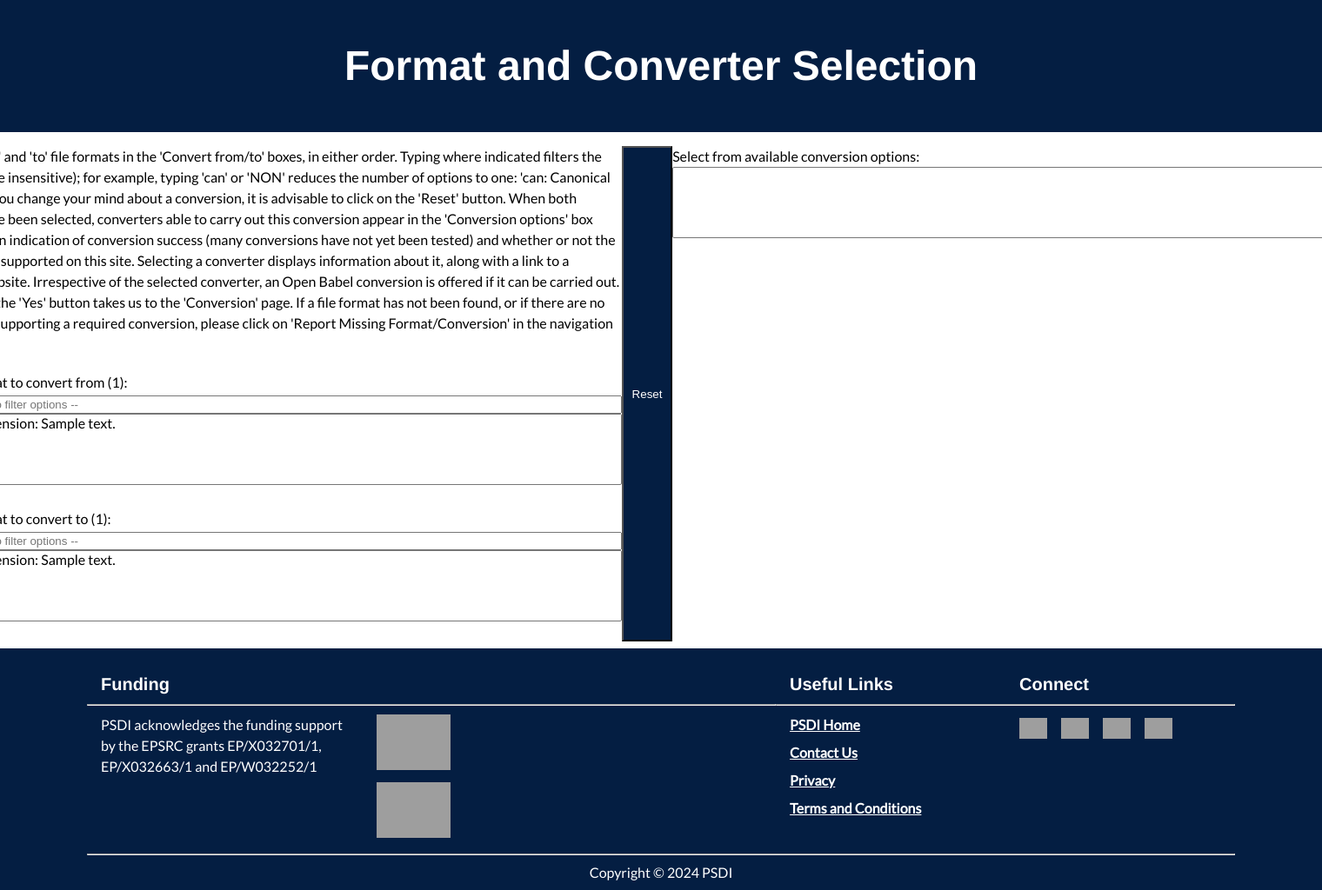
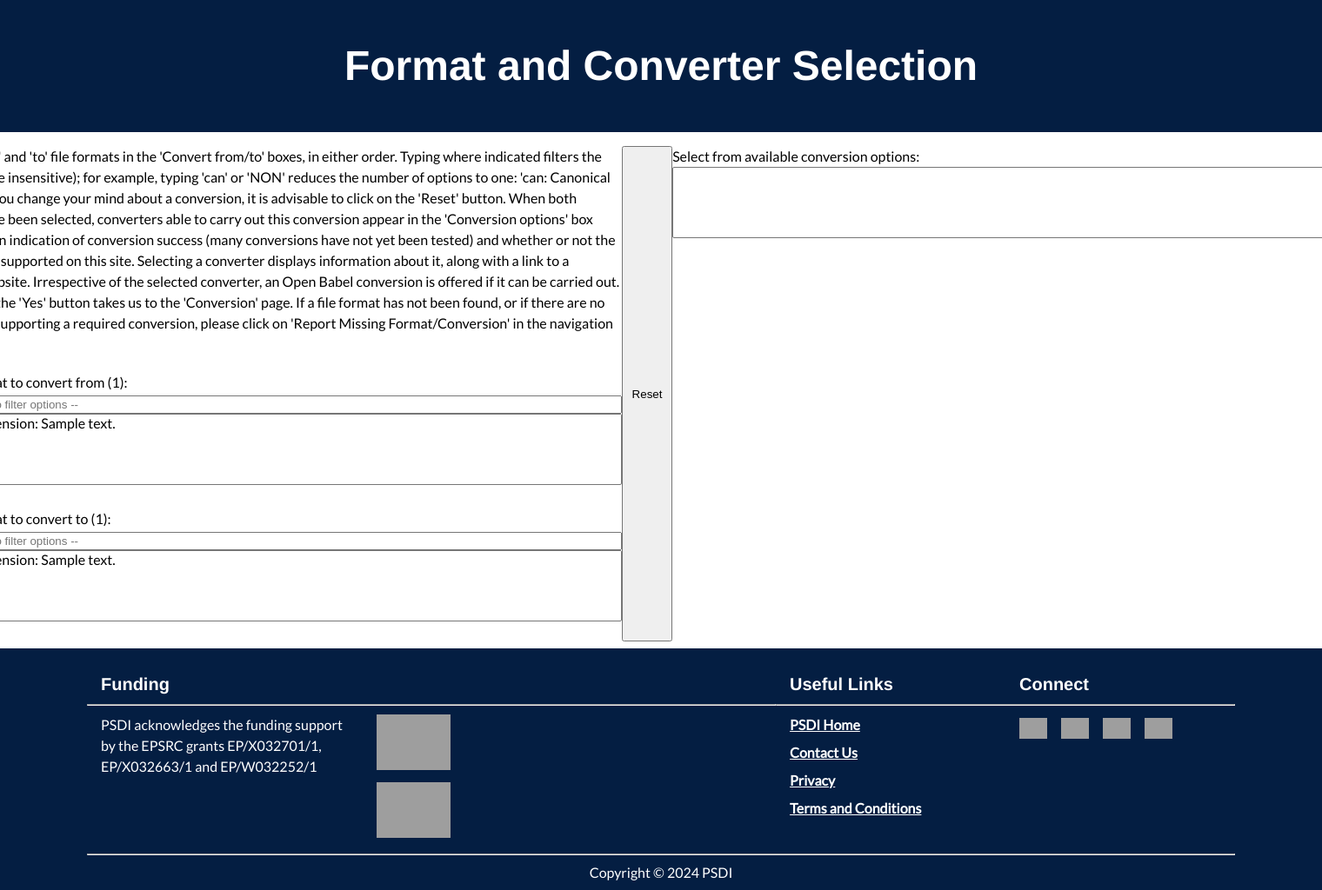
Before and after one commit to PSDI-UK/psdi-data-conversion, a Flask app: page / in a window 1520 px wide; the page is wider, and only the part inside the window is pictured. Shown: the part 16-1040 px from the top of that part at 87% size. Run offline with Flask 3, Linux system fonts and the light colour scheme; a database or web service that is not in the repository returns one stand-in record (values such as "Sample title"); lists and menus that the app fills with data are empty; some libraries are stand-ins or nearby versions; grey boxes are pictures that could not be loaded.

Commit message:
Clean up style sheet

```diff
--- a/static/styles/format.css
+++ b/static/styles/format.css
@@ -646,7 +646,7 @@ form {
   padding-left: 0.125rem;
 }
 
-/* 850px width for some select boxes for accessibility purposes. */
+/* 50rem width for some select boxes for accessibility purposes. */
 #fromList,
 #toList,
 #formatList,
@@ -657,13 +657,13 @@ form {
   width: 50rem;
 }
 
-/* 420px width for the report type select box. */
+/* 25rem width for the report type select box. */
 #reason {
   width: 25rem;
 }
 
-/* Width of select box begins to reduce at 530px. */
-@media (max-width: 530px) {
+/* Width of select box begins to reduce at 25rem. */
+@media (max-width: 25rem) {
   #reason {
     width: 100%
   }
@@ -685,17 +685,6 @@ form {
   display: block
 }
 
-/* Dark blue background and light grey text for buttons. */
-#uploadButton,
-#resetButton,
-#resetButton2,
-#yesButton,
-#reportButton,
-#applyButton {
-  background-color: var(--ifm-color-primary);
-  color           : var(--psdi-light-text-color-body);
-}
-
 /* Upload button (Convert) initially greyed out.*/
 #uploadButton {
   background-color: var(--psdi-bg-color-secondary);
@@ -708,7 +697,7 @@ form {
 #searchFrom,
 #missingFormat,
 #searchFormats {
-  color: #011e41;
+  color: var(--ifm-color-primary);
   width: 50rem;
 }
 
@@ -725,7 +714,7 @@ form {
   }
 }
 
-/* Width of text boxes begins to reduce at 950px. */
+/* Width of text boxes begins to reduce at 50rem. */
 @media (max-width: 50rem) {
 
   #searchFrom,
@@ -791,8 +780,8 @@ select#dark-background {
   grid-template-columns: 1fr 1fr
 }
 
-/* Select label/elements are stacked at <= 800px. */
-@media (max-width: 800px) {
+/* Select label/elements are stacked at <= 50rem. */
+@media (max-width: 50rem) {
   .selGrid {
     grid-template-columns: auto
   }
@@ -806,15 +795,15 @@ select#dark-background {
     /* top right bottom left */
 }
 
-/* Logo and navigation are stacked at <= 900px. */
-@media (max-width: 900px) {
+/* Logo and navigation are stacked at <= 55rem. */
+@media (max-width: 55rem) {
   .navGrid {
     grid-template-columns: auto
   }
 }
 
-/* Logo/navigation grid margins reduced at 430px */
-@media (max-width: 430px) {
+/* Logo/navigation grid margins reduced at 25rem */
+@media (max-width: 25rem) {
   .navGrid {
     margin: 0 1rem 0 1rem
   }
```
